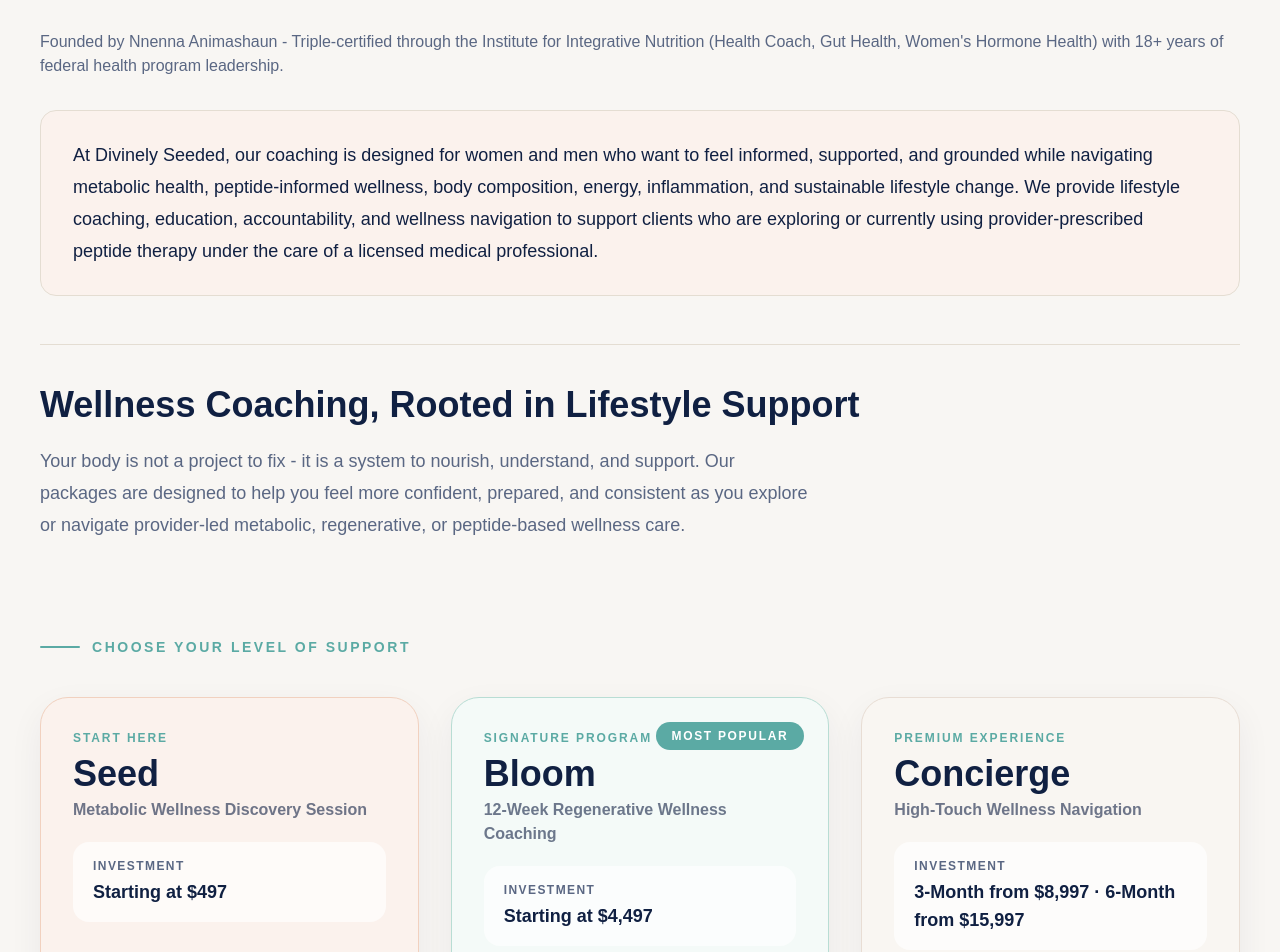
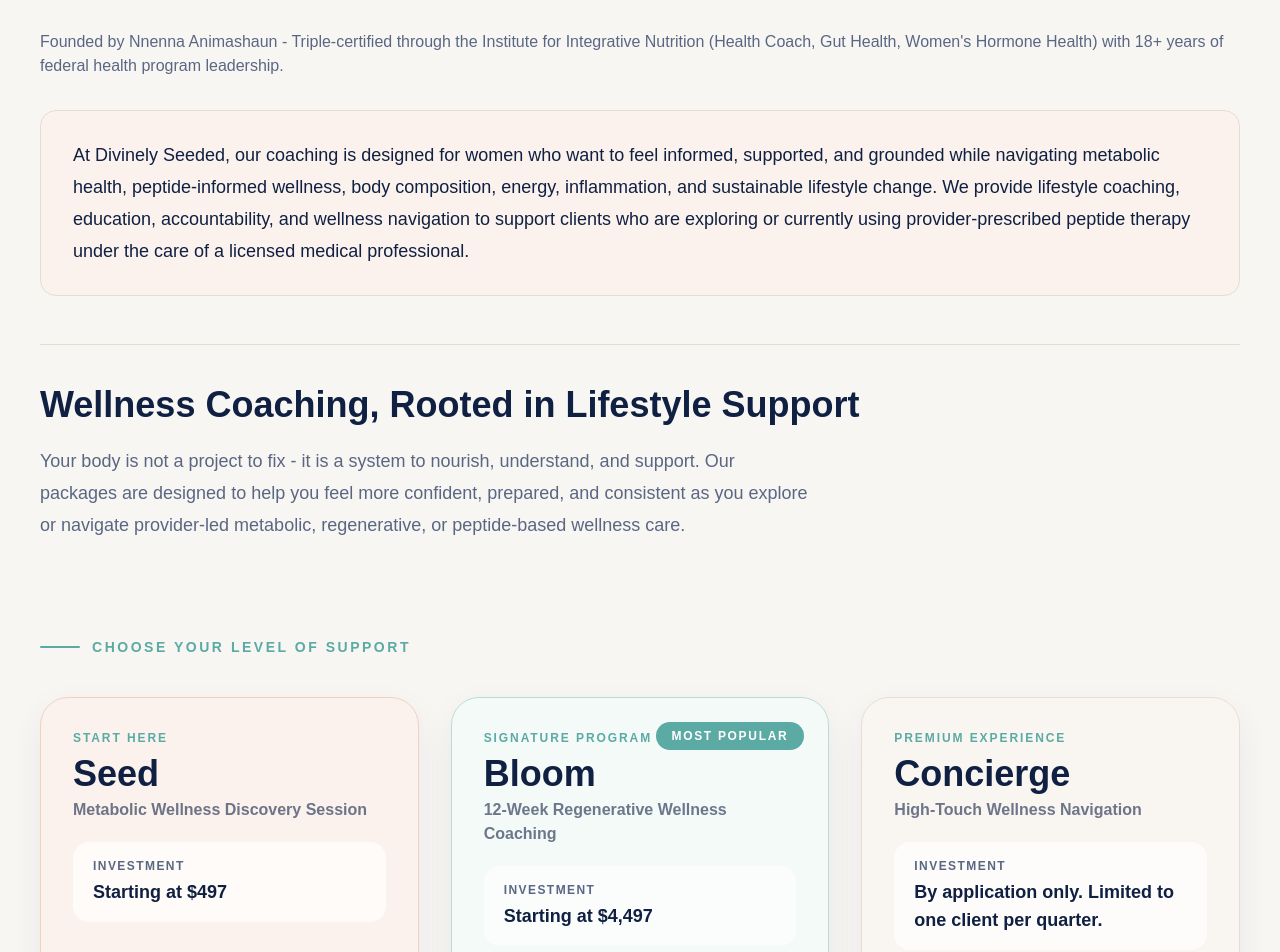
Before and after one commit to 707-Holding-LLC/divinely-seeded, a Next.js app: page /programs in a window 1280 px wide. Shown: the part 480-1432 px from the top of the page. Built offline with nearby package versions, Linux system fonts and the light colour scheme.

Commit message:
programs page edit

```diff
--- a/src/components/programs/programs-hero-section.tsx
+++ b/src/components/programs/programs-hero-section.tsx
@@ -36,7 +36,7 @@
         <Reveal delay={0.16}>
           <div className="mt-8 rounded-2xl border border-[var(--line)] bg-[#fbf2ed] px-8 py-7">
             <p className="text-lg leading-8 text-[var(--foreground)]">
-              At Divinely Seeded, our coaching is designed for women and men
+              At Divinely Seeded, our coaching is designed for women
               who want to feel informed, supported, and grounded while
               navigating metabolic health, peptide-informed wellness, body
               composition, energy, inflammation, and sustainable lifestyle
--- a/src/components/programs/programs-packages-section.tsx
+++ b/src/components/programs/programs-packages-section.tsx
@@ -71,7 +71,7 @@
   {
     name: "Concierge",
     tag: "Premium Experience",
-    price: "3-Month from $8,997 · 6-Month from $15,997",
+    price: "By application only. Limited to one client per quarter.",
     subtitle: "High-Touch Wellness Navigation",
     description:
       "A premium, high-touch coaching experience for clients who desire a more personalized, guided, and elevated wellness journey with white-glove support around lifestyle optimization and wellness organization.",
```
